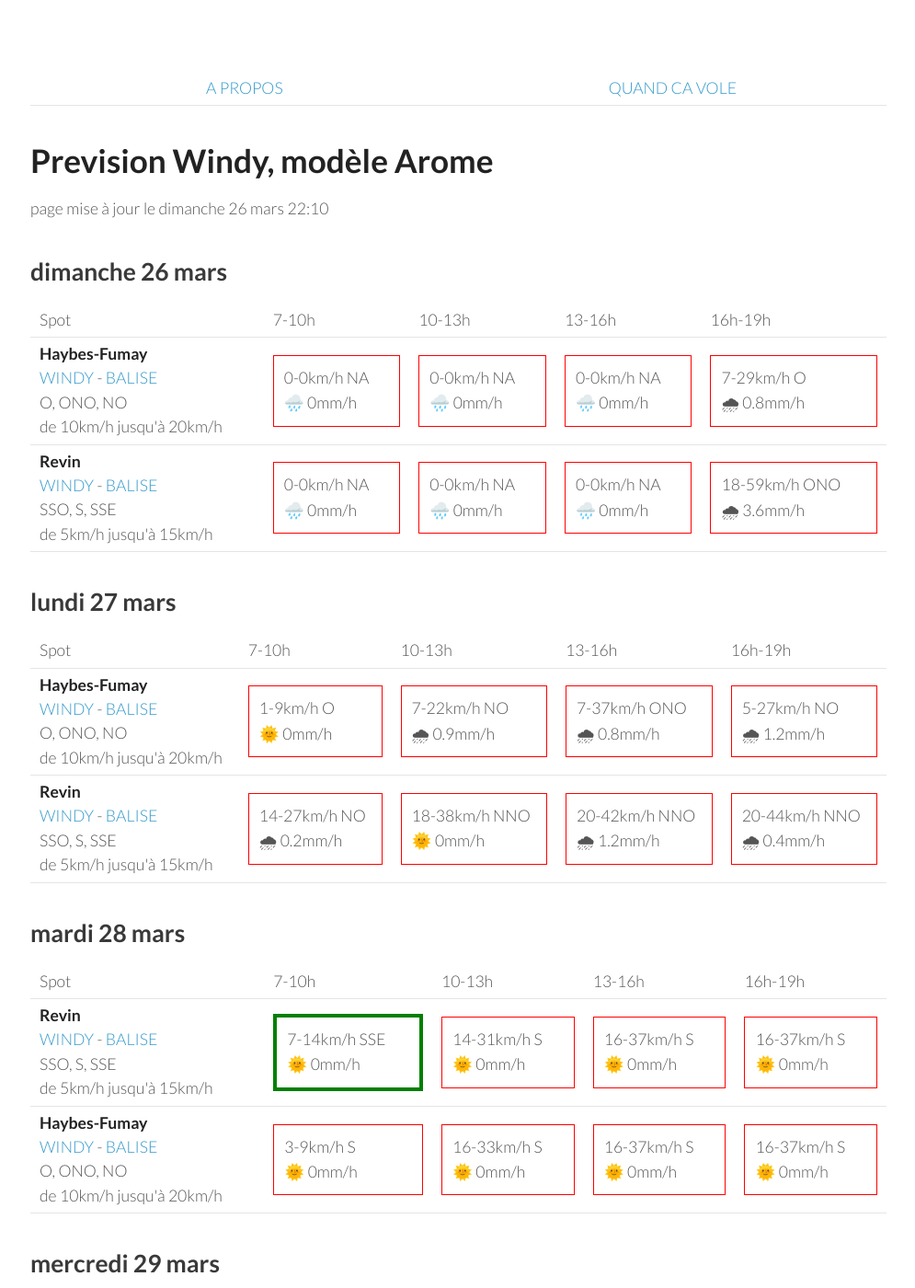
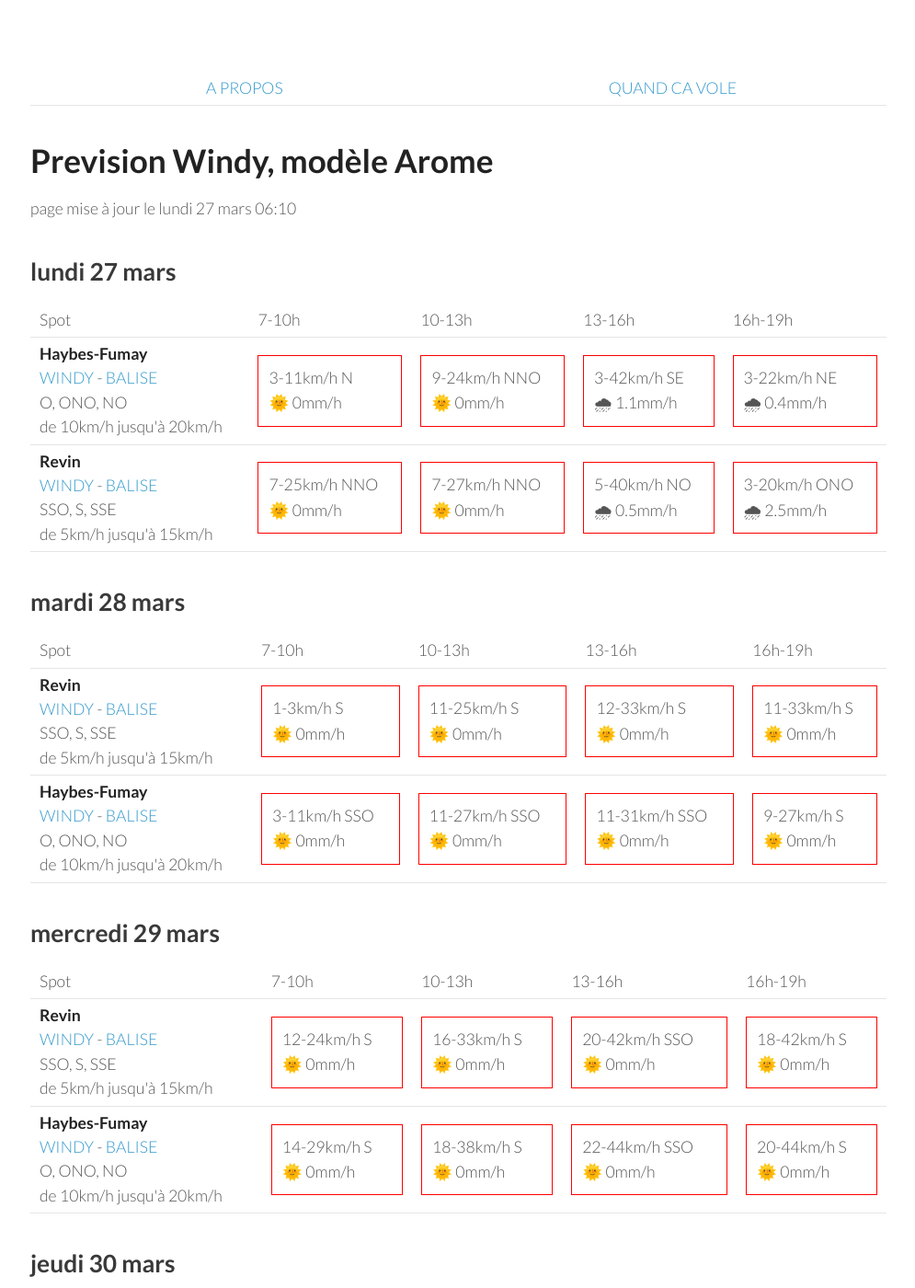
Before and after one commit to parapente-dans-le-nord/parapente-dans-le-nord.github.io, a Jekyll site: the page built from ardennes.markdown, in a window 1280 px wide and 1400 px high. Shown: the whole window at 92% size, without its empty margins (25-1020 px from the left). Built offline with Jekyll 4.4.1, drawn with Linux system fonts in a browser that asks for light colours; some of the changed text lies outside the part shown.

Commit message:
update index.markdown

```diff
--- a/ardennes.markdown
+++ b/ardennes.markdown
@@ -7,42 +7,8 @@ title:  "Tous les spots"
 {: .links}
 
 # Prevision Windy, modèle Arome
-page mise à jour le dimanche 26 mars 22:10
+page mise à jour le lundi 27 mars 06:10
 
-## dimanche 26 mars
-
-{::nomarkdown}
-<table>
-  <tbody>
-    <tr>
-      <td>Spot</td>
-      <td>7-10h</td>
-      <td>10-13h</td>
-      <td>13-16h</td>
-      <td>16h-19h</td>
-    </tr>
-<tr>
-        <td><strong>Haybes-Fumay</strong><br><a href="https://windy.com/49.998/4.715?49.913,4.738,10">WINDY</a> - <span class=""><a href="http://www.balisemeteo.com/balise.php?idBalise=104">BALISE</a> </span><br> <span class="vent-favorable">O, ONO, NO</span><br><span class="force-vent">de 10km/h jusqu'à 20km/h</span> </td>
-
-            <td><div class="not-flyable"><p>0-0km/h NA</p><p>🌧️ 0mm/h</p></div></td>
-            <td><div class="not-flyable"><p>0-0km/h NA</p><p>🌧️ 0mm/h</p></div></td>
-            <td><div class="not-flyable"><p>0-0km/h NA</p><p>🌧️ 0mm/h</p></div></td>
-            <td><div class="not-flyable"><p>7-29km/h O</p><p>🌧 0.8mm/h</p></div></td>
-
-    </tr>
-<tr>
-        <td><strong>Revin</strong><br><a href="https://windy.com/49.948/4.625?49.543,4.625,8">WINDY</a> - <span class=""><a href="http://www.balisemeteo.com/balise.php?idBalise=5019">BALISE</a> </span><br> <span class="vent-favorable">SSO, S, SSE</span><br><span class="force-vent">de 5km/h jusqu'à 15km/h</span> </td>
-
-            <td><div class="not-flyable"><p>0-0km/h NA</p><p>🌧️ 0mm/h</p></div></td>
-            <td><div class="not-flyable"><p>0-0km/h NA</p><p>🌧️ 0mm/h</p></div></td>
-            <td><div class="not-flyable"><p>0-0km/h NA</p><p>🌧️ 0mm/h</p></div></td>
-            <td><div class="not-flyable"><p>18-59km/h ONO</p><p>🌧 3.6mm/h</p></div></td>
-
-    </tr>
-
-</tbody>
-</table>
-{:/}
 ## lundi 27 mars
 
 {::nomarkdown}
@@ -58,20 +24,20 @@ page mise à jour le dimanche 26 mars 22:10
 <tr>
         <td><strong>Haybes-Fumay</strong><br><a href="https://windy.com/49.998/4.715?49.913,4.738,10">WINDY</a> - <span class=""><a href="http://www.balisemeteo.com/balise.php?idBalise=104">BALISE</a> </span><br> <span class="vent-favorable">O, ONO, NO</span><br><span class="force-vent">de 10km/h jusqu'à 20km/h</span> </td>
 
-            <td><div class="not-flyable"><p>1-9km/h O</p><p>🌞 0mm/h</p></div></td>
-            <td><div class="not-flyable"><p>7-22km/h NO</p><p>🌧 0.9mm/h</p></div></td>
-            <td><div class="not-flyable"><p>7-37km/h ONO</p><p>🌧 0.8mm/h</p></div></td>
-            <td><div class="not-flyable"><p>5-27km/h NO</p><p>🌧 1.2mm/h</p></div></td>
+            <td><div class="not-flyable"><p>3-11km/h N</p><p>🌞 0mm/h</p></div></td>
+            <td><div class="not-flyable"><p>9-24km/h NNO</p><p>🌞 0mm/h</p></div></td>
+            <td><div class="not-flyable"><p>3-42km/h SE</p><p>🌧 1.1mm/h</p></div></td>
+            <td><div class="not-flyable"><p>3-22km/h NE</p><p>🌧 0.4mm/h</p></div></td>
 
 
     </tr>
 <tr>
         <td><strong>Revin</strong><br><a href="https://windy.com/49.948/4.625?49.543,4.625,8">WINDY</a> - <span class=""><a href="http://www.balisemeteo.com/balise.php?idBalise=5019">BALISE</a> </span><br> <span class="vent-favorable">SSO, S, SSE</span><br><span class="force-vent">de 5km/h jusqu'à 15km/h</span> </td>
 
-            <td><div class="not-flyable"><p>14-27km/h NO</p><p>🌧 0.2mm/h</p></div></td>
-            <td><div class="not-flyable"><p>18-38km/h NNO</p><p>🌞 0mm/h</p></div></td>
-            <td><div class="not-flyable"><p>20-42km/h NNO</p><p>🌧 1.2mm/h</p></div></td>
-            <td><div class="not-flyable"><p>20-44km/h NNO</p><p>🌧 0.4mm/h</p></div></td>
+            <td><div class="not-flyable"><p>7-25km/h NNO</p><p>🌞 0mm/h</p></div></td>
+            <td><div class="not-flyable"><p>7-27km/h NNO</p><p>🌞 0mm/h</p></div></td>
+            <td><div class="not-flyable"><p>5-40km/h NO</p><p>🌧 0.5mm/h</p></div></td>
+            <td><div class="not-flyable"><p>3-20km/h ONO</p><p>🌧 2.5mm/h</p></div></td>
 
 
     </tr>
@@ -94,20 +60,20 @@ page mise à jour le dimanche 26 mars 22:10
 <tr>
         <td><strong>Revin</strong><br><a href="https://windy.com/49.948/4.625?49.543,4.625,8">WINDY</a> - <span class=""><a href="http://www.balisemeteo.com/balise.php?idBalise=5019">BALISE</a> </span><br> <span class="vent-favorable">SSO, S, SSE</span><br><span class="force-vent">de 5km/h jusqu'à 15km/h</span> </td>
 
-            <td><div class="flyable"><p>7-14km/h SSE</p><p>🌞 0mm/h</p></div></td>
-            <td><div class="not-flyable"><p>14-31km/h S</p><p>🌞 0mm/h</p></div></td>
-            <td><div class="not-flyable"><p>16-37km/h S</p><p>🌞 0mm/h</p></div></td>
-            <td><div class="not-flyable"><p>16-37km/h S</p><p>🌞 0mm/h</p></div></td>
+            <td><div class="not-flyable"><p>1-3km/h S</p><p>🌞 0mm/h</p></div></td>
+            <td><div class="not-flyable"><p>11-25km/h S</p><p>🌞 0mm/h</p></div></td>
+            <td><div class="not-flyable"><p>12-33km/h S</p><p>🌞 0mm/h</p></div></td>
+            <td><div class="not-flyable"><p>11-33km/h S</p><p>🌞 0mm/h</p></div></td>
 
 
     </tr>
 <tr>
         <td><strong>Haybes-Fumay</strong><br><a href="https://windy.com/49.998/4.715?49.913,4.738,10">WINDY</a> - <span class=""><a href="http://www.balisemeteo.com/balise.php?idBalise=104">BALISE</a> </span><br> <span class="vent-favorable">O, ONO, NO</span><br><span class="force-vent">de 10km/h jusqu'à 20km/h</span> </td>
 
-            <td><div class="not-flyable"><p>3-9km/h S</p><p>🌞 0mm/h</p></div></td>
-            <td><div class="not-flyable"><p>16-33km/h S</p><p>🌞 0mm/h</p></div></td>
-            <td><div class="not-flyable"><p>16-37km/h S</p><p>🌞 0mm/h</p></div></td>
-            <td><div class="not-flyable"><p>16-37km/h S</p><p>🌞 0mm/h</p></div></td>
+            <td><div class="not-flyable"><p>3-11km/h SSO</p><p>🌞 0mm/h</p></div></td>
+            <td><div class="not-flyable"><p>11-27km/h SSO</p><p>🌞 0mm/h</p></div></td>
+            <td><div class="not-flyable"><p>11-31km/h SSO</p><p>🌞 0mm/h</p></div></td>
+            <td><div class="not-flyable"><p>9-27km/h S</p><p>🌞 0mm/h</p></div></td>
 
 
     </tr>
@@ -130,20 +96,20 @@ page mise à jour le dimanche 26 mars 22:10
 <tr>
         <td><strong>Revin</strong><br><a href="https://windy.com/49.948/4.625?49.543,4.625,8">WINDY</a> - <span class=""><a href="http://www.balisemeteo.com/balise.php?idBalise=5019">BALISE</a> </span><br> <span class="vent-favorable">SSO, S, SSE</span><br><span class="force-vent">de 5km/h jusqu'à 15km/h</span> </td>
 
-            <td><div class="not-flyable"><p>11-22km/h S</p><p>🌞 0mm/h</p></div></td>
+            <td><div class="not-flyable"><p>12-24km/h S</p><p>🌞 0mm/h</p></div></td>
             <td><div class="not-flyable"><p>16-33km/h S</p><p>🌞 0mm/h</p></div></td>
-            <td><div class="not-flyable"><p>20-40km/h SSO</p><p>🌞 0mm/h</p></div></td>
-            <td><div class="not-flyable"><p>18-40km/h S</p><p>🌞 0mm/h</p></div></td>
+            <td><div class="not-flyable"><p>20-42km/h SSO</p><p>🌞 0mm/h</p></div></td>
+            <td><div class="not-flyable"><p>18-42km/h S</p><p>🌞 0mm/h</p></div></td>
 
 
     </tr>
 <tr>
         <td><strong>Haybes-Fumay</strong><br><a href="https://windy.com/49.998/4.715?49.913,4.738,10">WINDY</a> - <span class=""><a href="http://www.balisemeteo.com/balise.php?idBalise=104">BALISE</a> </span><br> <span class="vent-favorable">O, ONO, NO</span><br><span class="force-vent">de 10km/h jusqu'à 20km/h</span> </td>
 
-            <td><div class="not-flyable"><p>14-27km/h S</p><p>🌞 0mm/h</p></div></td>
-            <td><div class="not-flyable"><p>18-37km/h S</p><p>🌞 0mm/h</p></div></td>
-            <td><div class="not-flyable"><p>20-42km/h SSO</p><p>🌞 0mm/h</p></div></td>
-            <td><div class="not-flyable"><p>20-42km/h S</p><p>🌞 0mm/h</p></div></td>
+            <td><div class="not-flyable"><p>14-29km/h S</p><p>🌞 0mm/h</p></div></td>
+            <td><div class="not-flyable"><p>18-38km/h S</p><p>🌞 0mm/h</p></div></td>
+            <td><div class="not-flyable"><p>22-44km/h SSO</p><p>🌞 0mm/h</p></div></td>
+            <td><div class="not-flyable"><p>20-44km/h S</p><p>🌞 0mm/h</p></div></td>
 
 
     </tr>
@@ -166,8 +132,8 @@ page mise à jour le dimanche 26 mars 22:10
 <tr>
         <td><strong>Haybes-Fumay</strong><br><a href="https://windy.com/49.998/4.715?49.913,4.738,10">WINDY</a> - <span class=""><a href="http://www.balisemeteo.com/balise.php?idBalise=104">BALISE</a> </span><br> <span class="vent-favorable">O, ONO, NO</span><br><span class="force-vent">de 10km/h jusqu'à 20km/h</span> </td>
 
-            <td><div class="not-flyable"><p>24-48km/h SO</p><p>🌧 0.7mm/h</p></div></td>
-            <td><div class="not-flyable"><p>25-53km/h OSO</p><p>🌧 1.5mm/h</p></div></td>
+            <td><div class="not-flyable"><p>25-50km/h SO</p><p>🌧 0.2mm/h</p></div></td>
+            <td><div class="not-flyable"><p>29-61km/h OSO</p><p>🌧 3.2mm/h</p></div></td>
             <td><div class="not-flyable"><p>25-62km/h OSO</p><p>🌧 0.6mm/h</p></div></td>
             <td><div class="not-flyable"><p>22-61km/h OSO</p><p>🌧 0.5mm/h</p></div></td>
 
@@ -176,8 +142,8 @@ page mise à jour le dimanche 26 mars 22:10
 <tr>
         <td><strong>Revin</strong><br><a href="https://windy.com/49.948/4.625?49.543,4.625,8">WINDY</a> - <span class=""><a href="http://www.balisemeteo.com/balise.php?idBalise=5019">BALISE</a> </span><br> <span class="vent-favorable">SSO, S, SSE</span><br><span class="force-vent">de 5km/h jusqu'à 15km/h</span> </td>
 
-            <td><div class="not-flyable"><p>24-46km/h SO</p><p>🌧 0.7mm/h</p></div></td>
-            <td><div class="not-flyable"><p>24-55km/h OSO</p><p>🌧 2.2mm/h</p></div></td>
+            <td><div class="not-flyable"><p>25-46km/h SO</p><p>🌧 0.3mm/h</p></div></td>
+            <td><div class="not-flyable"><p>27-59km/h OSO</p><p>🌧 2.5mm/h</p></div></td>
             <td><div class="not-flyable"><p>25-61km/h OSO</p><p>🌧 2.3mm/h</p></div></td>
             <td><div class="not-flyable"><p>20-59km/h OSO</p><p>🌧 1.4mm/h</p></div></td>
 
```
